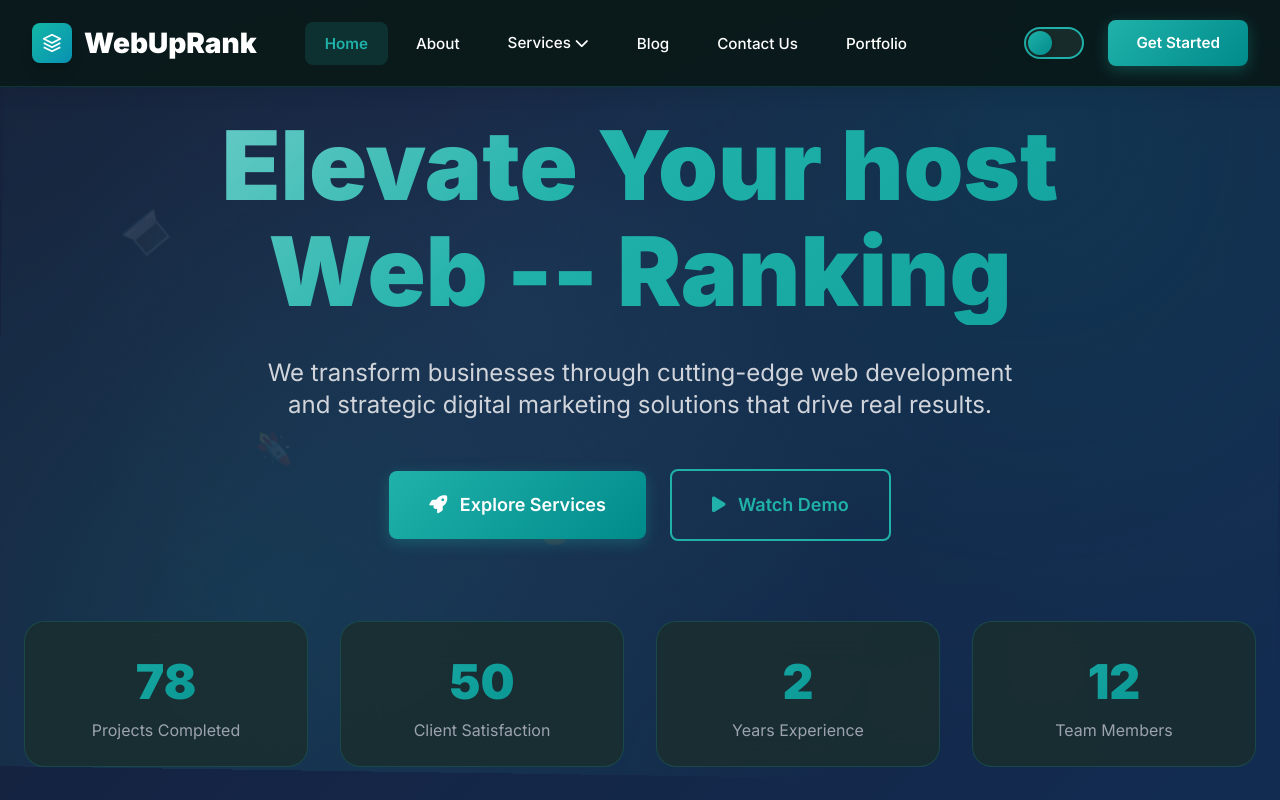
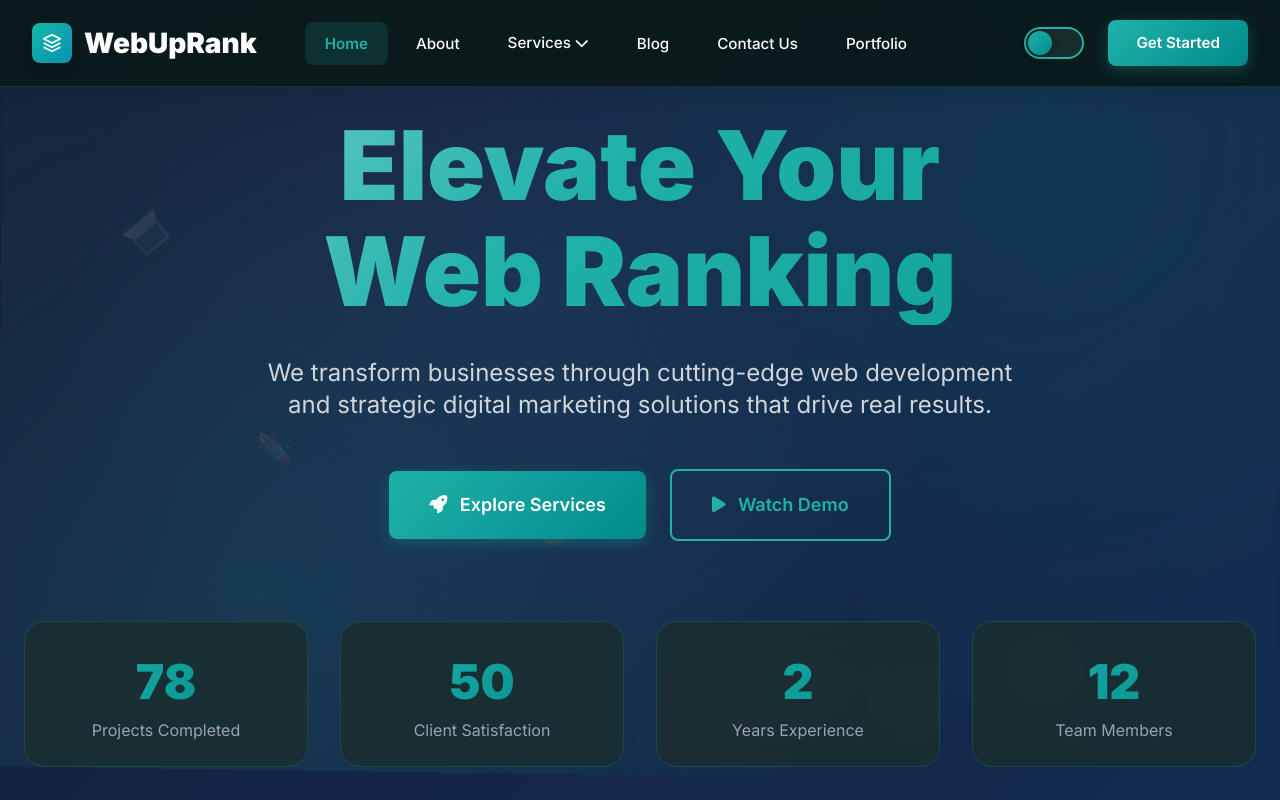
Before and after one commit to hasansiddiqui1299/WebUpRank, a plain HTML site: page index.html in a window 1280 px wide. Shown: the top 800 px of the page. Drawn offline with nearby package versions, Linux system fonts and the light colour scheme; animation ran at ten frames a second.

Commit message:
Update index.html

```diff
--- a/index.html
+++ b/index.html
@@ -248,9 +248,9 @@
 
             <div class="container mx-auto px-6 text-center relative z-10">
                 <h1 class="hero-title mb-8 fade-up">
-                    Elevate Your host
+                    Elevate Your
                     <br>
-                    <span class="text-teal-400">Web -- Ranking</span>
+                    <span class="text-teal-400">Web Ranking</span>
                 </h1>
                 <p class="text-xl md:text-2xl mb-12 max-w-3xl mx-auto text-gray-300 fade-up">
                     We transform businesses through cutting-edge web development and strategic digital marketing solutions that drive real results.
```
